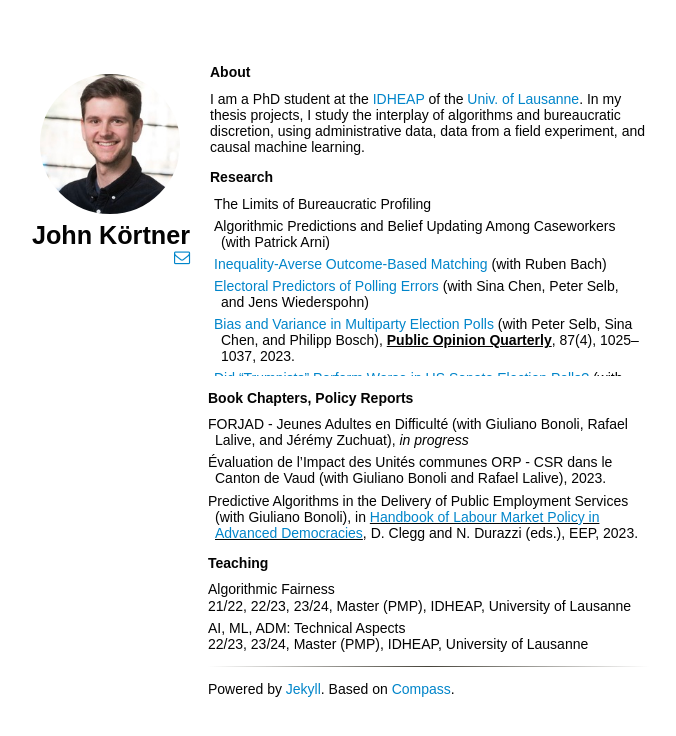
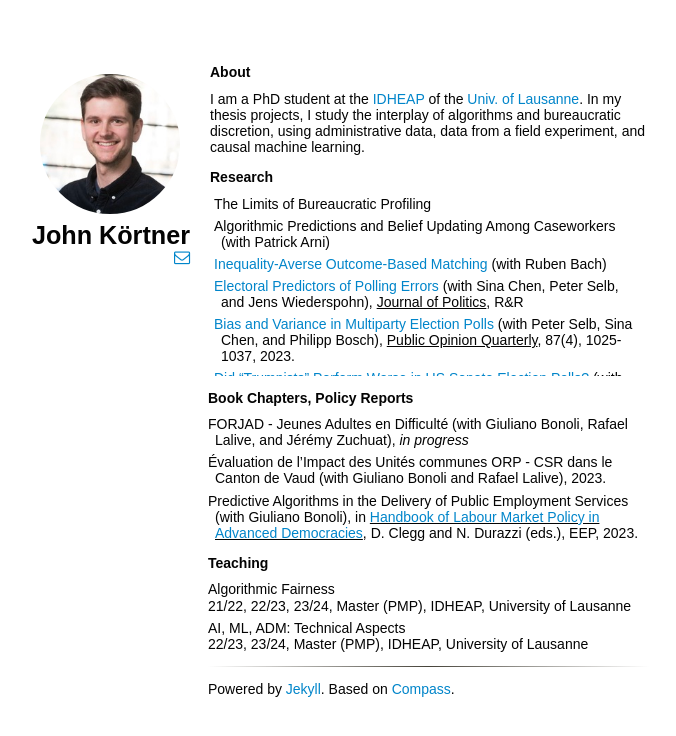
Before and after one commit to jkortner/jkortner.github.io, a Jekyll site: the page built from index.html, in a window 1280 px wide. Shown: the top 736 px of the page, without its empty margins (318-994 px from the left). Built offline with Jekyll 4.4.1, drawn with Linux system fonts in a browser that asks for light colours; nearby versions of some CDN libraries; some web fonts are replaced.

Commit message:
Add JoP R&R

```diff
--- a/_includes/content.html
+++ b/_includes/content.html
@@ -3,6 +3,9 @@
   I am a PhD student at the <a href='https://www.unil.ch/idheap/en/home.html'>IDHEAP</a> of the
       <a href='https://www.unil.ch/central/en/home.html'>Univ. of Lausanne</a>. In my thesis projects, I study the interplay of algorithms and bureaucratic discretion, using administrative data, data from a field experiment, and causal machine learning.
   </p>
+  <!-- <p>
+  During Fall 2024, I will be based at the <a href='https://as.nyu.edu/departments/politics.html'>Wilf Family Dep. of Politics</a> at <a href='https://www.nyu.edu'>New York Univ.</a>, hosted by <a href='https://taraslough.github.io'>Tara Slough</a>. </p>
+-->
 <h2>Research</h2>
 <p>
 <div class="research">
@@ -16,15 +19,15 @@
         <a href='https://osf.io/yrn4d/'>Inequality-Averse Outcome-Based Matching</a> (with Ruben Bach)
     </article>
     <article>
-        <a href='https://doi.org/10.33774/apsa-2023-t1vh8'>Electoral Predictors of Polling Errors</a> (with Sina Chen, Peter Selb, and Jens Wiederspohn)
+        <a href='https://doi.org/10.33774/apsa-2023-t1vh8'>Electoral Predictors of Polling Errors</a> (with Sina Chen, Peter Selb, and Jens Wiederspohn), <u>Journal of Politics</u>, R&amp;R
     </article>
     <article>
       <a href='https://doi.org/10.1093/poq/nfad046'>Bias and Variance in Multiparty Election Polls</a> (with Peter Selb, Sina Chen, and Philipp Bosch),
-      <u><b>Public Opinion Quarterly</b></u>, 87(4), 1025–1037, 2023.
+      <u>Public Opinion Quarterly</u>, 87(4), 1025-1037, 2023.
     </article>
     <article>
         <a href='https://rss.onlinelibrary.wiley.com/doi/10.1111/1740-9713.01651'>Did &ldquo;Trumpists&rdquo; Perform Worse in US Senate Election Polls?</a>
-        (with Sina Chen), <u><b>Significance</b></u>, 19(3), 28-31, 2022.
+        (with Sina Chen), <u>Significance</u>, 19(3), 28-31, 2022.
     </article>
 </div>
 </p>
```
Also changed, not shown: 1 other file.
